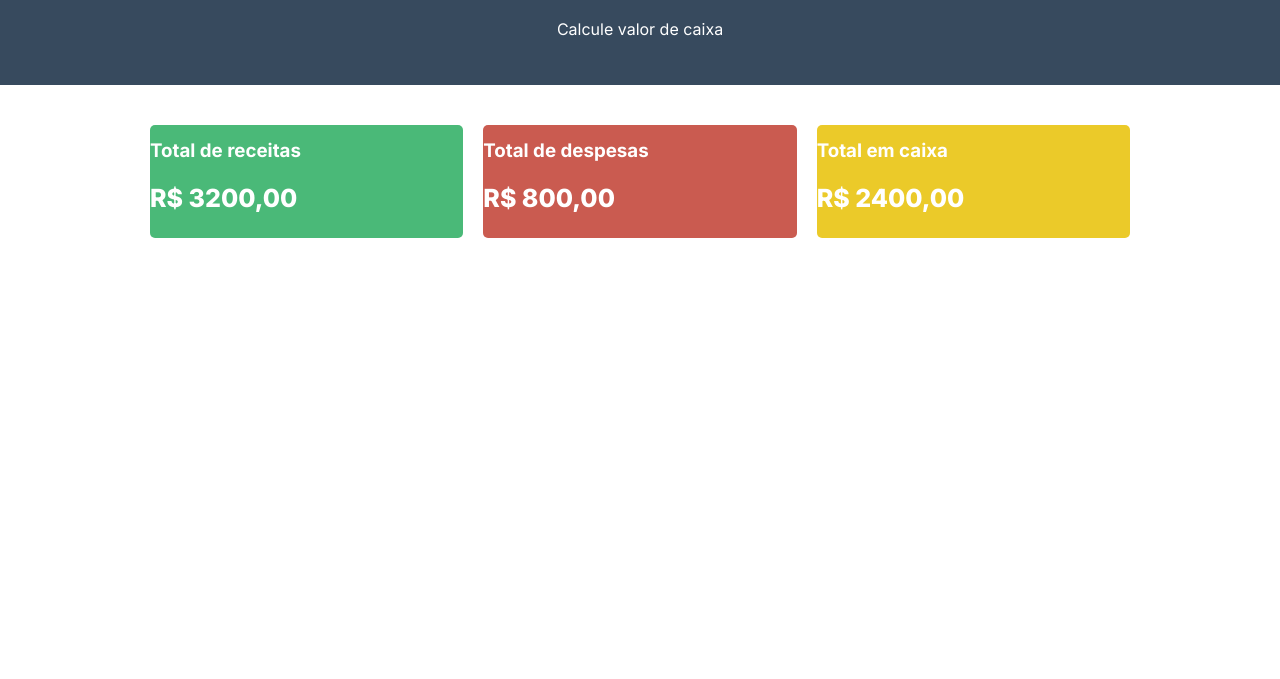
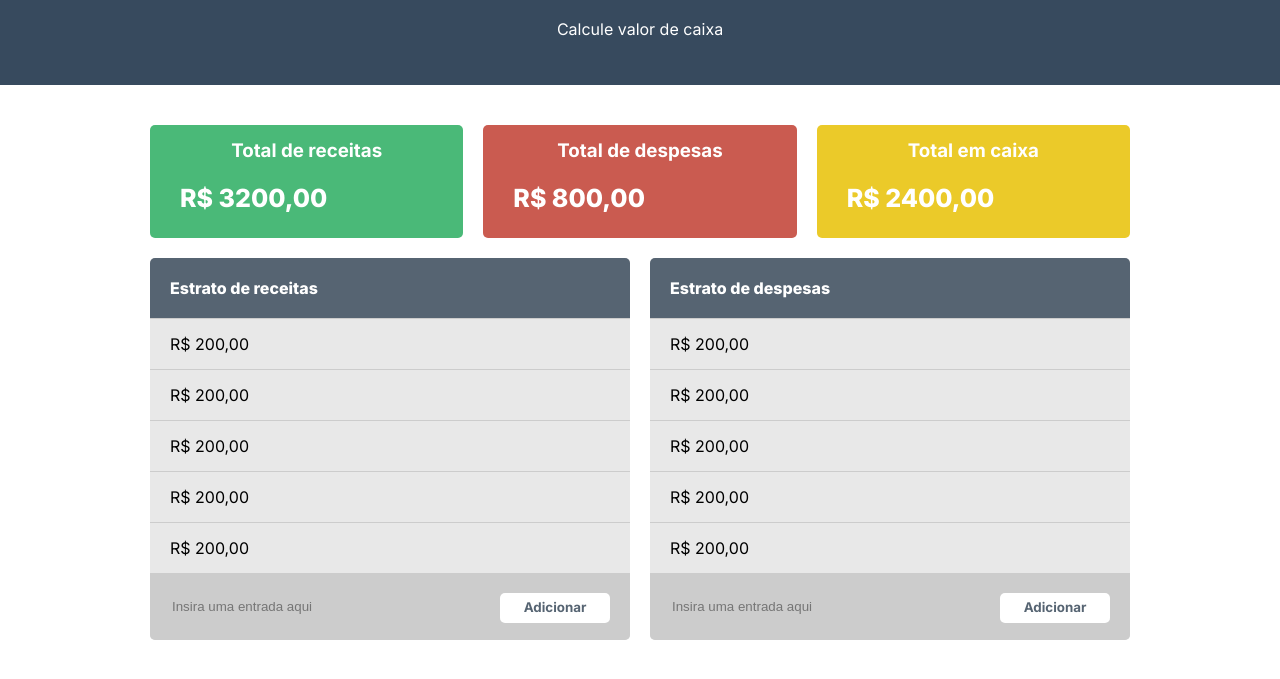
Before and after one commit to Rodrigo-Segui/curso-starter, a plain HTML site: page html_css/aulao#2HUT8/index.html in a window 1280 px wide. Shown: the part 93-772 px from the top of the page. Drawn offline with Linux system fonts and the light colour scheme.

Commit message:
add exemples

```diff
--- a/html_css/aulao#2HUT8/index.html
+++ b/html_css/aulao#2HUT8/index.html
@@ -12,6 +12,7 @@
             <h1>Registro de Caixa</h1>
             <p>Calcule valor de caixa</p>
         </div>
+
         <div class="dashboard">
             <div class="incomesTotal">
                 <h3>Total de receitas</h3>
@@ -27,6 +28,41 @@
             </div>
         </div>
 
+        <div class="registration">
 
+            <div class="register">
+                <div class="head">
+                    Estrato de receitas
+                </div>
+                <ul>
+                    <li>R$ 200,00</li>
+                    <li>R$ 200,00</li>
+                    <li>R$ 200,00</li>
+                    <li>R$ 200,00</li>
+                    <li>R$ 200,00</li>
+                </ul>
+                <div class="input">
+                    <input type="number" placeholder="Insira uma entrada aqui" id="income" name="income">
+                    <input type="submit" value="Adicionar">
+                </div>
+            </div>
+
+            <div class="register">
+                <div class="head">
+                    Estrato de despesas
+                </div>
+                <ul>
+                    <li>R$ 200,00</li>
+                    <li>R$ 200,00</li>
+                    <li>R$ 200,00</li>
+                    <li>R$ 200,00</li>
+                    <li>R$ 200,00</li>
+                </ul>
+                <div class="input">
+                    <input type="number" placeholder="Insira uma entrada aqui" id="expense" name="expense">
+                    <input type="submit" value="Adicionar">
+                </div>
+            </div>
+         </div>
     </body>
 </html>
--- a/html_css/aulao#2HUT8/styles.css
+++ b/html_css/aulao#2HUT8/styles.css
@@ -40,12 +40,16 @@ body {
     color: white;
     line-height: 14px;
     font-weight: 14px;
+    text-align: center;
+
 }
 
 .dashboard p{
     color: white;
     font-size: 25px;
     font-weight: 800;
+    text-align: left;
+    padding-left: 30px;
 }
 
 .dashboard .incomesTotal {
@@ -71,3 +75,94 @@ body {
     margin: 10px;
     flex: 1;
 }
+
+@media (max-width: 600px){
+    .dashboard{
+        width: 100%;
+        flex-direction: column;
+    }
+}
+
+.registration{
+    display: flex;
+    align-items: flex-start;
+    width: 1000px;
+    margin: 0 auto;
+}
+
+.register{
+    background: #e8e8e8;
+    margin: 10px;
+    margin-bottom: 60;
+    border-radius: 5px;
+    flex: 1;
+}
+
+.register .head{
+    background: #566472;
+    border-radius: 5px 5px 0px 0px;
+    color: white;
+    font-weight: 800;
+    padding: 20px;
+}
+
+.register ul{
+    list-style-type: none;
+    margin: 0;
+    padding: 0;
+    width: 100%;
+}
+
+.register ul li{
+    padding: 15px 20px;
+    border-top: #ccc 1px solid;
+}
+
+.register .input{
+    background: #ccc;
+    border-radius: 0px 0px 5px 5px;
+    color: #374a5e;
+    font-weight: 800;
+    padding: 20px;
+}
+
+.register .input input[type=number]{
+    width: 70%;
+    height: 25px;
+    background: none;
+    border: 0;
+    color: #374a5e;
+    -moz-appearance: textfield;
+}
+
+.register .input input[type=submit]{
+    background: #fff;
+    font-family: 'Inter', sans-serif;
+    width: 25%;
+    float: right;
+    border: 0;
+    color: #566472;
+    font-weight: bold;
+    padding: 0 20px;
+    cursor: pointer;
+    height: 30px;
+    border-radius: 5px;
+    border-bottom: 2px solid #fff;
+}
+
+
+@media (max-width: 600px){
+    .registration{
+        width: 100%;
+        flex-direction: column;
+    }
+    .register{
+        margin-bottom: 10px;
+    }
+    .register .input input[type=number]{
+        width: 55%;
+    }
+    .register .input input[type=submit]{
+        width: 40%;
+    }
+}
```
Also changed, not shown: JavaScript/2 - Manipulando a DOM/exe1/index.html (added, +23 -0 lines), JavaScript/2 - Manipulando a DOM/exe1/main.css (added, +7 -0 lines), JavaScript/2 - Manipulando a DOM/exe1/main.js (added, +27 -0 lines), JavaScript/2 - Manipulando a DOM/exe3/index.html (added, +20 -0 lines), JavaScript/2 - Manipulando a DOM/EXERCICIO1.html (deleted), JavaScript/2 - Manipulando a DOM/EXERCICIO2.html (deleted), JavaScript/2 - Manipulando a DOM/EXERCICIO3.html (deleted), JavaScript/2 - Manipulando a DOM/EXERCICIO4.html (deleted), JavaScript/2 - Manipulando a DOM/exe3/main.css (added), JavaScript/2 - Manipulando a DOM/exe3/main.js (added).
